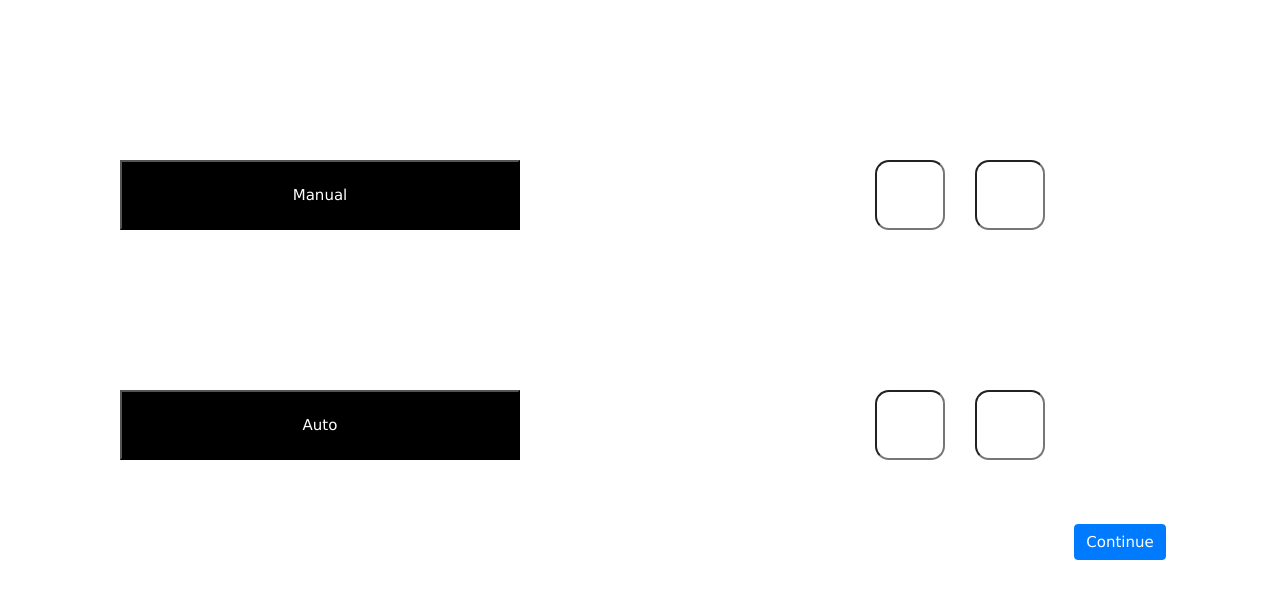
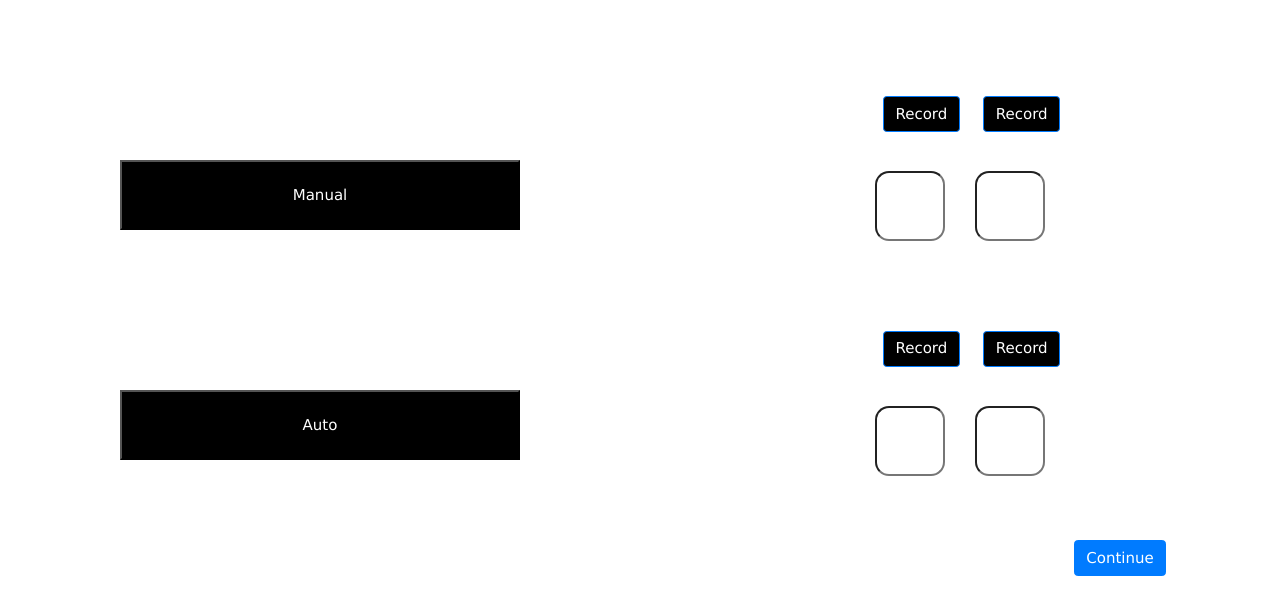
Before and after one commit to harsh21p/ForHealth-Web-Application, a Flask app: template templates/select.html in a window 1280 px wide. Shown: the part 70-685 px from the top of the page. Run offline with Flask 2, Linux system fonts and the light colour scheme; the template is opened without the code that fills it, so the values that code supplies are empty; some libraries are stand-ins or nearby versions.

Commit message:
record button

```diff
--- a/main.py
+++ b/main.py
@@ -121,6 +121,12 @@ def dashboard():
 def select():
     if session["username"] == session["username1"]:
         if request.method == 'POST':
+            point1 = request.form["point1"]
+            point2 = request.form["point2"]
+            if point1 is not None:
+                if point2 is not None:
+                    cursor.execute("UPDATE select SET pont1=(?),point2=(?) WHERE name_user=(?)",(point1,point2,session['username']))
+                    db.commit()
             return redirect(url_for("information"))
         else:
             return render_template("select.html")
--- a/static/css/select.css
+++ b/static/css/select.css
@@ -26,7 +26,7 @@
     height: 70px;
     width: 70px;
     border-radius: 20%;
-    margin-top: 25%;
+    margin-top: 2%;
     margin-right: 4%;
     text-align: center;
 
@@ -35,7 +35,7 @@
     height: 70px;
     width: 70px;
     border-radius: 20%;
-    margin-top: 10%;
+    margin-top: 5%;
     text-align: center;
 }
 
@@ -43,7 +43,7 @@
   height: 70px;
   width: 70px;
   border-radius: 20%;
-  margin-top: 25%;
+  margin-top: 5%;
   margin-right: 4%;
   text-align: center;
 
@@ -52,7 +52,7 @@
   height: 70px;
   width: 70px;
   border-radius: 20%;
-  margin-top: 20%;
+  margin-top: 5%;
   text-align: center;
 }
 
--- a/templates/select.html
+++ b/templates/select.html
@@ -53,17 +53,25 @@
             <br>
             <button style="margin-top: 25%;"  onclick="disable()" class="button2">Auto</button>
         </div>
+      </center>
         <form action="" id="formofselect" method="POST">
         <div class="part2">
 
+          <button type="button" class="btn btn-primary mb-2" style="margin-top: 15%; margin-left: 38%;background-color: black;" onclick="record1()" >Record</button>
+          <button type="button" class="btn btn-primary mb-2" style="margin-top: 15%; margin-left: 3%; background-color: black;" onclick="record2()" >Record</button>
+          <br>
+          <center>
+            <input name="point1"  class="input1" id="first"/>
 
-            <input   class="input1" id="first"/>
+            <input name="point2" class="input2" id="second"/><br>
+            </center>
+            <button type="button" class="btn btn-primary mb-2" style="margin-top: 14%; margin-left: 38%;background-color: black;" onclick="record3()" >Record</button>
+            <button type="button" class="btn btn-primary mb-2" style="margin-top: 14%; margin-left: 3%; background-color: black;" onclick="record4()" >Record</button>
+            <br>
+            <center>
+            <input  name="point1" class="input3" id="third"/>
 
-            <input  class="input2" id="second"/><br>
-
-            <input   class="input3" id="first"/>
-
-            <input  class="input4" id="second"/>
+            <input name="point2" class="input4" id="fourth"/>
             <br>
 
               <a href="information">
@@ -71,12 +79,13 @@
               </a>
 
 
+        </center>
+
+
         </div>
 
       </form>
 
-
-    </center>
 
     <script>
       function openNav() {
@@ -96,6 +105,25 @@
           document.getElementById("first").removeAttribute('disabled');
           document.getElementById("second").removeAttribute('disabled');
         }
+
+        function record1(){
+          document.getElementById("first").disabled = "true";
+
+        }
+        function record2(){
+          document.getElementById("second").disabled = "true";
+        }
+
+          function record3(){
+          document.getElementById("third").disabled = "true";
+          }
+
+          function record4(){
+          document.getElementById("fourth").disabled = "true";
+          }
+
+
+
       </script>
 
     </body>
```
Also changed, not shown: static/js/getdata.js (+42 -16 lines).
